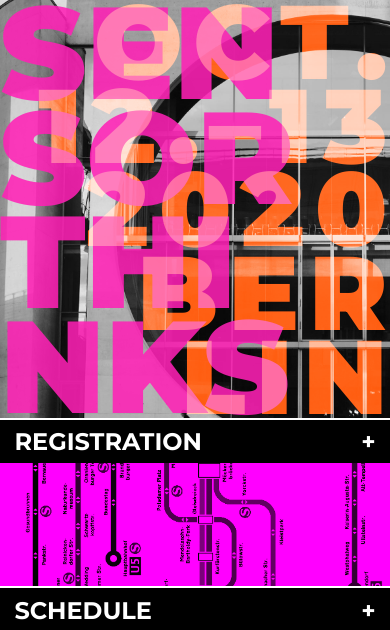
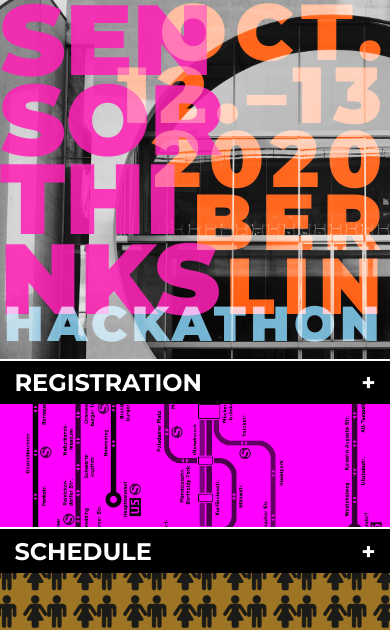
Before and after one commit to TobiasRoeddiger/sensorthinks, a plain HTML site: page index.html in a window 390 px wide. Shown: the top 630 px of the page. Drawn offline with Linux system fonts and the light colour scheme.

Commit message:
added mobile header

```diff
--- a/css/styles.css
+++ b/css/styles.css
@@ -28,7 +28,7 @@
 }
 
 main {
-   margin-top: 40vh; /* HACK */
+   margin-top: 33vh; /* HACK */
    display: inline-block;
 }
 
@@ -173,7 +173,7 @@ br {
    left: 0;
    top: 0;
    color: rgba(255, 32, 182 , 0.87);
-   font-size: 15.5vh;
+   font-size: 11.8vh;
    line-height: 0.8em;
    font-weight: 900;
    font-family: Montserrat;
@@ -184,7 +184,6 @@ br {
 		-o-transition-delay: 0.5s;
 		   transition-delay: 0.5s;
    visibility: visible;
-   height: 100vh;
    overflow: hidden;
    z-index: 5;
    opacity: 1.0;
@@ -195,11 +194,11 @@ br {
    z-index: 6;
    position: absolute;
    color: #FF590A;
-   font-size: 12.4vh;
+   font-size: 9.4vh;
    line-height: 0.8em;
    opacity: 1.0;
    font-weight:900;
-   right: -2vw;
+   right: 0;
    font-family: Montserrat;
    visibility: visible;
    letter-spacing: 0.1em;
@@ -207,6 +206,14 @@ br {
    mix-blend-mode: screen;
    top: 0;
    text-align: right;
+}
+
+.mobileHackathon {
+   position: absolute;
+   top: 35vh;
+   left: 1vw !important;
+   transform: rotate(0deg) !important;
+   font-size: 12.6vw !important;
 }
 
 .sensorthinks div {
--- a/index.html
+++ b/index.html
@@ -255,6 +255,9 @@
                 BER <br/>
                 LIN <br/>
             </div>
+            <div class="mobileHackathon hackathon">
+                HACKATHON
+            </div>
             <div class="social" style="bottom: 7.5vh">
                 <img style="padding: 20%;" height="100%" width="100%" src="images/twitter.png">
             </div>
```
